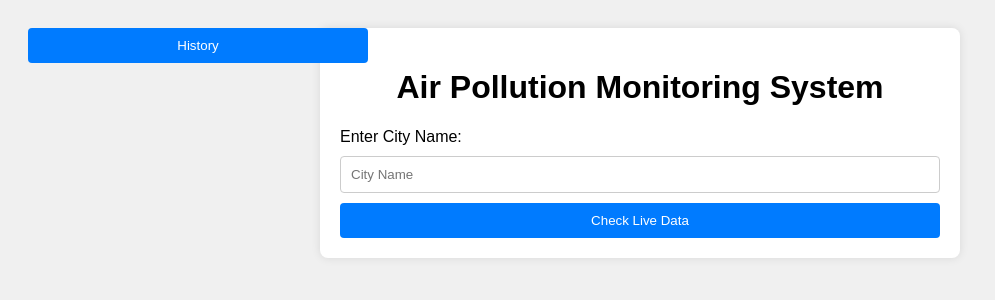
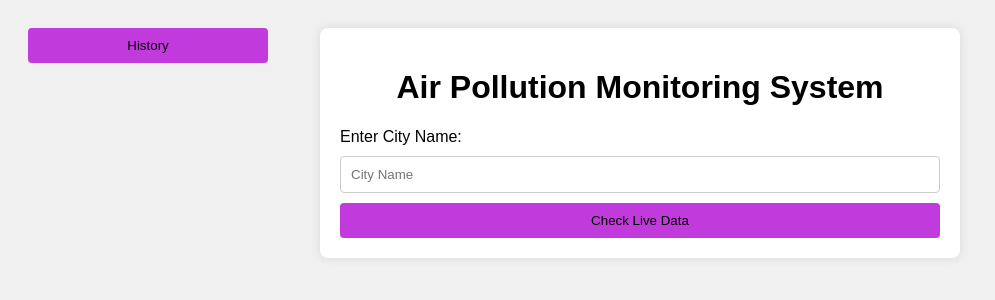
Before and after one commit to flyingculprit/Air_Pollution_monitoring, a Flask app: page / in a window 1280 px wide. Shown: the top 300 px of the page, without its empty margins (0-995 px from the left). Run offline with Flask 2, Linux system fonts and the light colour scheme.

Commit message:
Website modified

```diff
--- a/static/style.css
+++ b/static/style.css
@@ -33,15 +33,15 @@ input[type="text"] {
 
 button {
     padding: 10px;
-    background-color: #007BFF;
-    color: white;
+    background-color: #c13adc;
+    color: rgb(0, 0, 0);
     border: none;
     border-radius: 4px;
     cursor: pointer;
 }
 
 button:hover {
-    background-color: #0056b3;
+    background-color: #8600b3;
 }
 
 .result {
@@ -84,14 +84,14 @@ tr:nth-child(even) {
     top: 20px;
     left: 20px;
     padding: 10px 30px;
-    background-color: #007BFF;
-    color: white;
+    background-color: #c13adc;
+    color: rgb(6, 6, 6);
     border: none;
     border-radius: 4px;
     cursor: pointer;
-    width:340px;
+    width:240px;
 }
 
 #history-btn:hover {
-    background-color: #0056b3;
+    background-color: #8600b3;
 }
```
